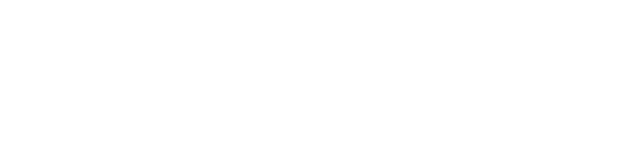
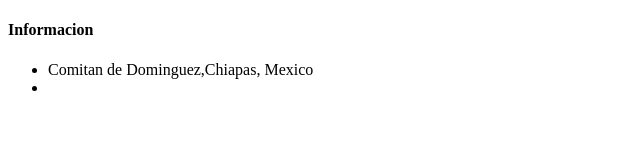
Before and after one commit to Harry182/proyecto-GOP, a plain HTML site: page index.html in a window 1280 px wide. Shown: the whole page, without its empty margins (0-640 px from the left). Drawn offline with Linux system fonts and the light colour scheme.

Commit message:
empezando con footer del proyecto GOP

```diff
--- a/index.html
+++ b/index.html
@@ -31,7 +31,19 @@
     <!-- end products -->
 
     <!-- footer -->
-    <footer>
+    <footer class="footer py-md-5 pt-4 pb-5">
+        <div class="container pt-4">
+            <div class="row">
+                <div class="col-lg-3 col-sm-6 footer-top">
+                    <h4 class="mb-sm-4 mb-3 wf3_title">Informacion</h4>
+                    <ul class="list-w3">
+                        <li><span class="fa mr-1 fa-map-marker"></span>Comitan de Dominguez,Chiapas, Mexico</li>
+                        <li class=""><span></span></li>
+                    </ul>
+                </div>
+
+            </div>
+        </div>
 
     </footer>
     <!-- end footer -->
```
